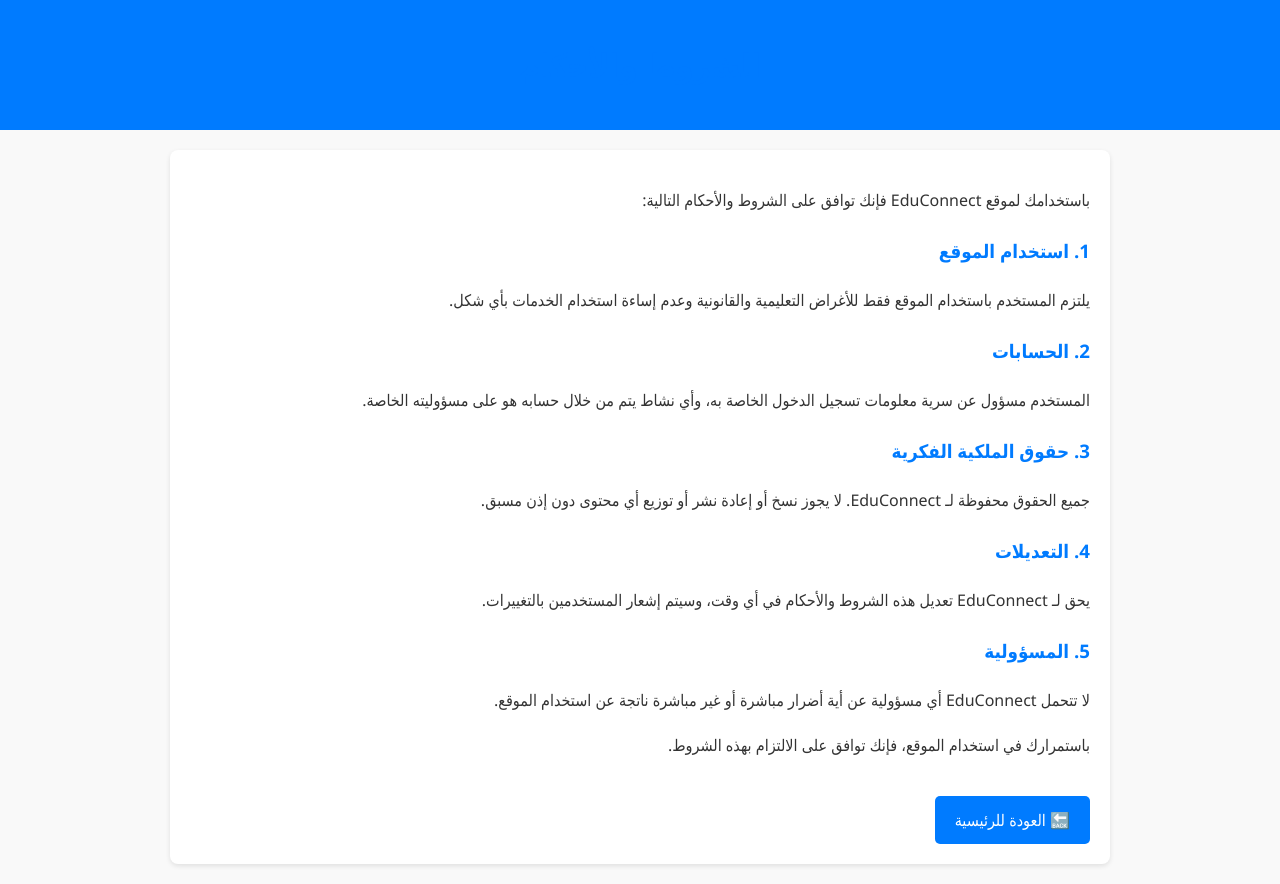
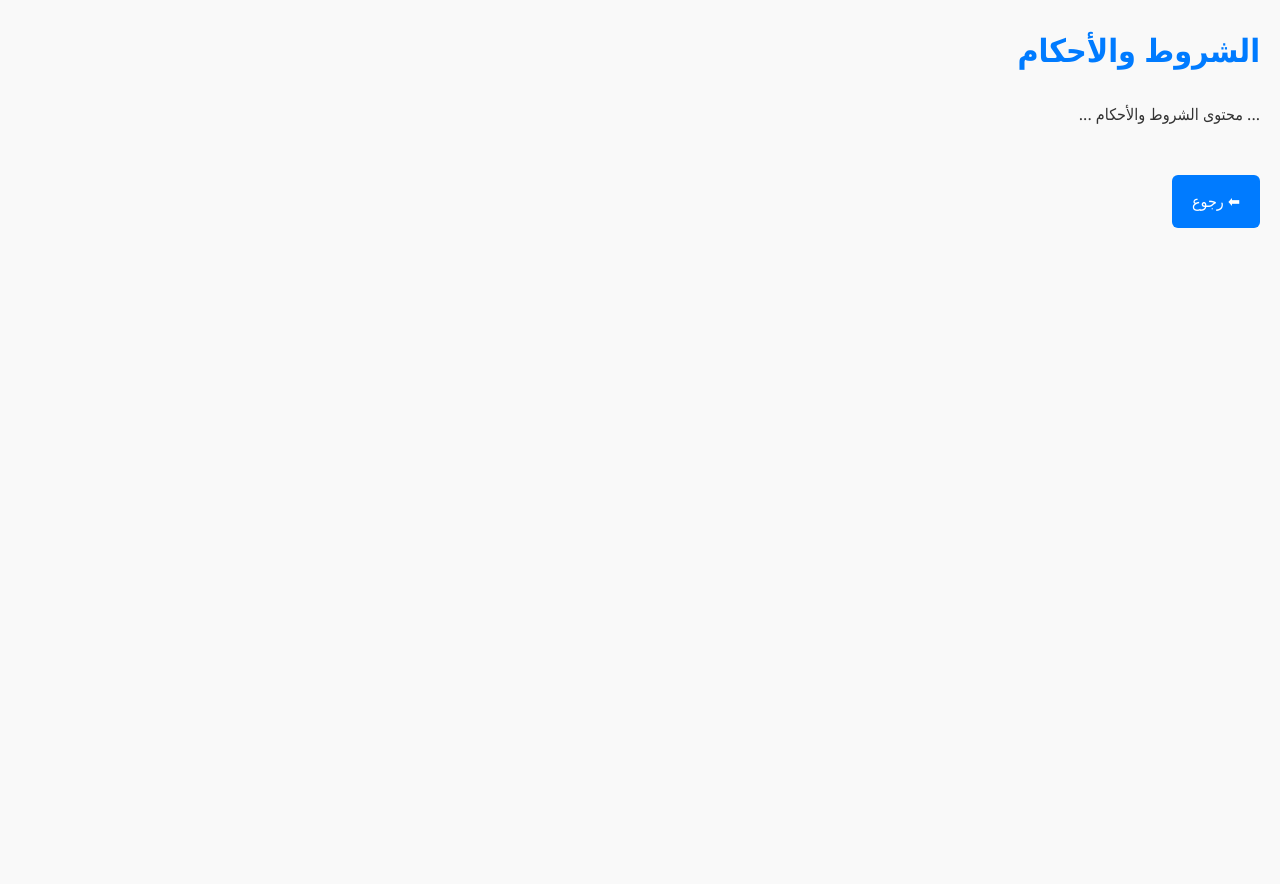
Before and after one commit to MadleenAlHassan91/EduConnect-site, a plain HTML site: page terms.html in a window 1280 px wide. After the commit the page ends 800 px from the top, so only its background shows below. Drawn offline with Linux system fonts and the light colour scheme.

Commit message:
Update terms.html

```diff
--- a/terms.html
+++ b/terms.html
@@ -3,73 +3,36 @@
 <head>
   <meta charset="UTF-8">
   <meta name="viewport" content="width=device-width, initial-scale=1.0">
-  <title>الشروط والأحكام - EduConnect</title>
+  <title>الشروط والأحكام</title>
   <style>
     body {
       font-family: "Segoe UI", Tahoma, Geneva, Verdana, sans-serif;
-      margin: 0;
-      padding: 0;
+      margin: 20px;
       background: #f9f9f9;
       color: #333;
       line-height: 1.8;
     }
-    header {
-      background: #007BFF;
-      color: white;
-      text-align: center;
-      padding: 15px;
-    }
-    .container {
-      max-width: 900px;
-      margin: 20px auto;
-      padding: 20px;
-      background: white;
-      border-radius: 8px;
-      box-shadow: 0 2px 5px rgba(0,0,0,0.1);
-    }
-    h1, h3 {
+    h1 {
       color: #007BFF;
     }
-    a {
+    .back-btn {
       display: inline-block;
-      margin-top: 20px;
-      padding: 10px 20px;
+      margin-top: 30px;
+      padding: 12px 20px;
       background: #007BFF;
-      color: white;
+      color: #fff;
       text-decoration: none;
-      border-radius: 5px;
+      border-radius: 6px;
     }
-    a:hover {
+    .back-btn:hover {
       background: #0056b3;
     }
   </style>
 </head>
 <body>
-  <header>
-    <h1>الشروط والأحكام</h1>
-  </header>
+  <h1>الشروط والأحكام</h1>
+  <p>... محتوى الشروط والأحكام ...</p>
 
-  <div class="container">
-    <p>باستخدامك لموقع EduConnect فإنك توافق على الشروط والأحكام التالية:</p>
-
-    <h3>1. استخدام الموقع</h3>
-    <p>يلتزم المستخدم باستخدام الموقع فقط للأغراض التعليمية والقانونية وعدم إساءة استخدام الخدمات بأي شكل.</p>
-
-    <h3>2. الحسابات</h3>
-    <p>المستخدم مسؤول عن سرية معلومات تسجيل الدخول الخاصة به، وأي نشاط يتم من خلال حسابه هو على مسؤوليته الخاصة.</p>
-
-    <h3>3. حقوق الملكية الفكرية</h3>
-    <p>جميع الحقوق محفوظة لـ EduConnect. لا يجوز نسخ أو إعادة نشر أو توزيع أي محتوى دون إذن مسبق.</p>
-
-    <h3>4. التعديلات</h3>
-    <p>يحق لـ EduConnect تعديل هذه الشروط والأحكام في أي وقت، وسيتم إشعار المستخدمين بالتغييرات.</p>
-
-    <h3>5. المسؤولية</h3>
-    <p>لا تتحمل EduConnect أي مسؤولية عن أية أضرار مباشرة أو غير مباشرة ناتجة عن استخدام الموقع.</p>
-
-    <p>باستمرارك في استخدام الموقع، فإنك توافق على الالتزام بهذه الشروط.</p>
-
-    <a href="index.html">🔙 العودة للرئيسية</a>
-  </div>
+  <a href="index.html" class="back-btn">⬅ رجوع</a>
 </body>
 </html>
```
